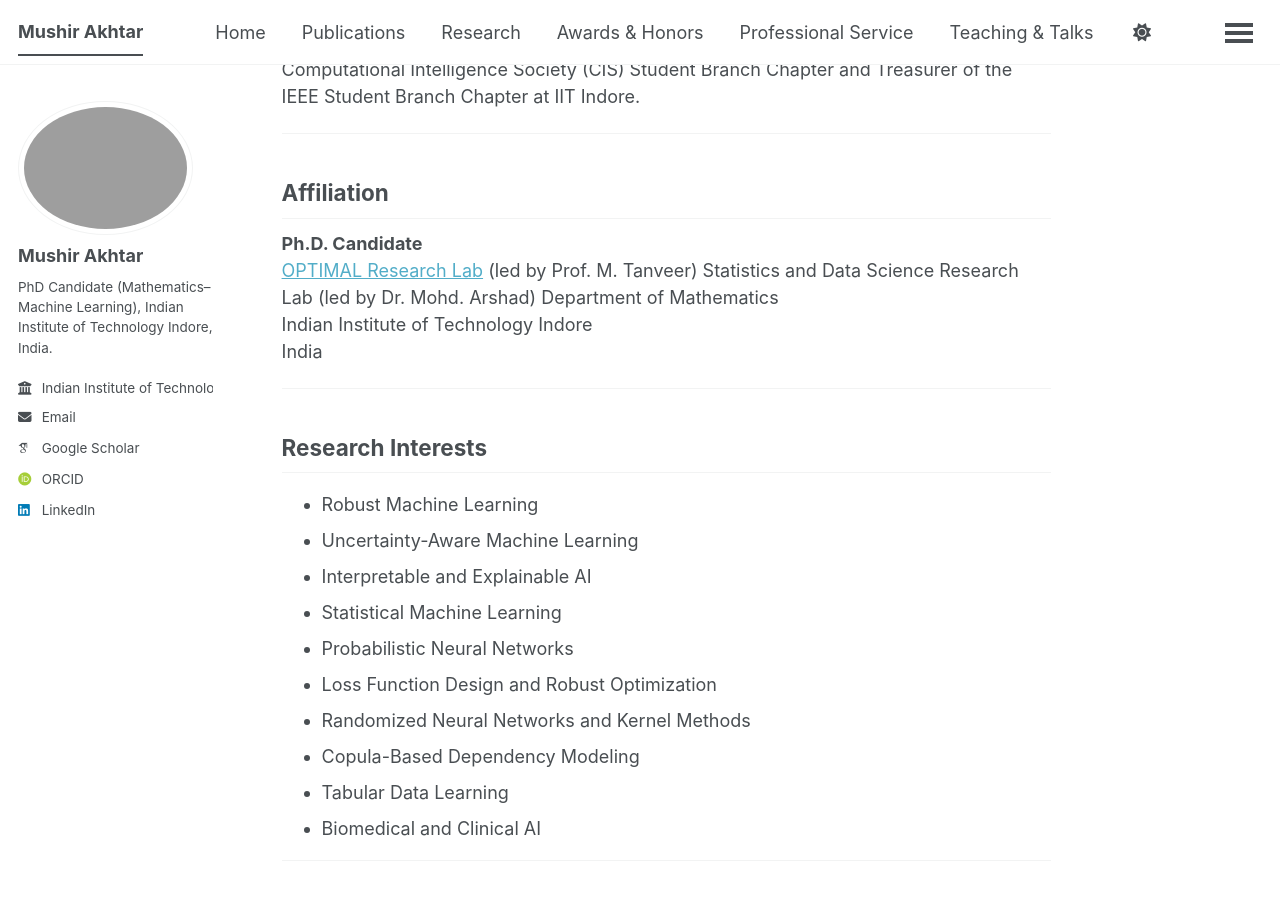
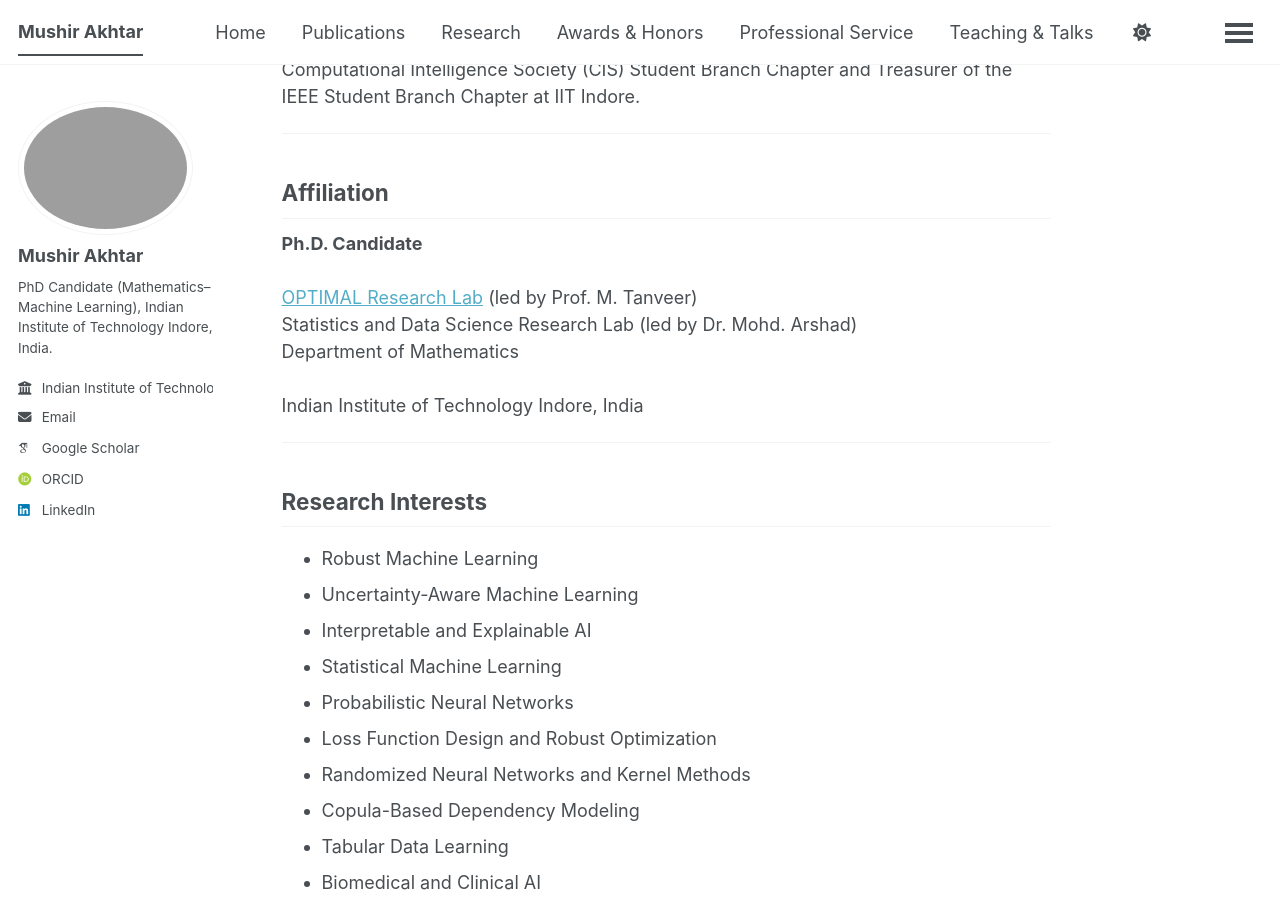
Before and after one commit to mushir-akhtar/mushir-akhtar.github.io, a Jekyll site: the page built from _pages/about.md, in a window 1280 px wide and 900 px high, scrolled down 1009 px. Built offline with Jekyll 4.4.1, drawn with Linux system fonts in a browser that asks for light colours; some web fonts are replaced; a script bundle is joined from its source files by our own code; library files that are not in the unit come from our copies.

```diff
--- a/_pages/about.md
+++ b/_pages/about.md
@@ -20,12 +20,11 @@ Beyond research, he actively contributes to the academic community through revie
 
 ## Affiliation
 
-**Ph.D. Candidate**
-[OPTIMAL Research Lab](https://mtanveer.profiles.iiti.ac.in/) (led by Prof. M. Tanveer)
-Statistics and Data Science Research Lab (led by Dr. Mohd. Arshad)
-Department of Mathematics
-Indian Institute of Technology Indore
-India
+**Ph.D. Candidate**<br>
+[OPTIMAL Research Lab](https://mtanveer.profiles.iiti.ac.in/) (led by Prof. M. Tanveer)<br>
+Statistics and Data Science Research Lab (led by Dr. Mohd. Arshad)<br>
+Department of Mathematics<br>
+Indian Institute of Technology Indore, India
 
 ---
 
```
